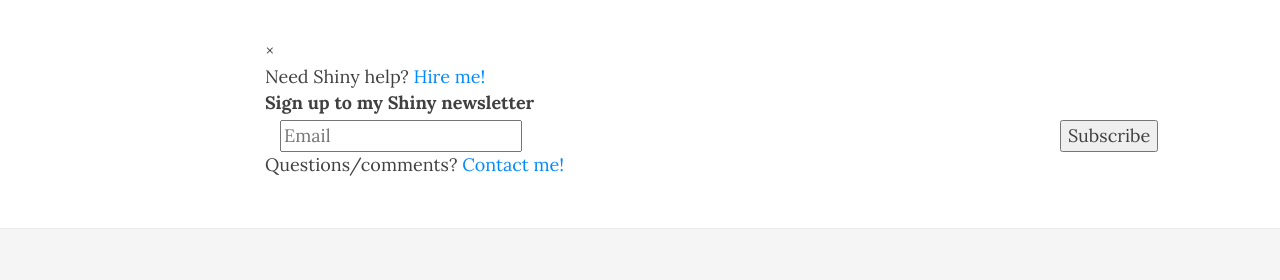
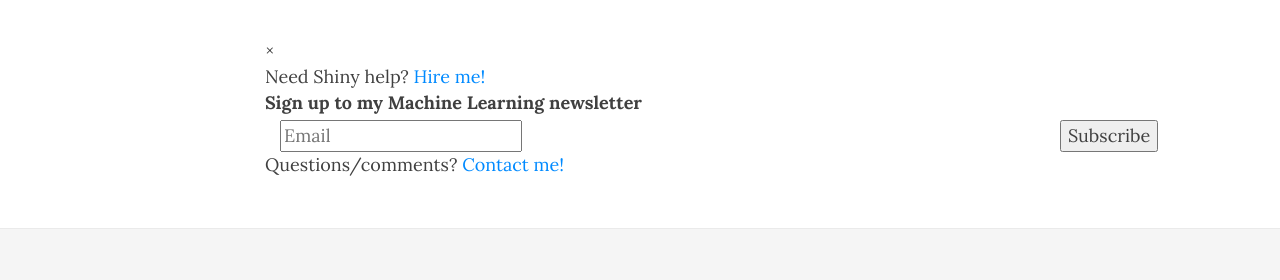
Before and after one commit to eekwedike/eekwedike.github.io, a Jekyll site: the page built from _posts/2020-04-25-stock-market-prediction.md, in a window 1280 px wide and 1060 px high. Shown: the part 598-878 px from the top of the window. Built offline with Jekyll 4.4.1, drawn with Linux system fonts in a browser that asks for light colours; nearby versions of some CDN libraries.

Commit message:
update post

```diff
--- a/_includes/scroll-box.html
+++ b/_includes/scroll-box.html
@@ -6,26 +6,26 @@
   </div>
   <div id="mailchimp-subscribe-section-scrollbox" class="mailchimp-subscribe-section">
     <div id="mc_embed_signup-scrollbox">
-      <form action="//deanattali.us14.list-manage.com/subscribe/post?u=a579a88c8f09f9b8502b9d0c3&amp;id=c180f5773c" method="post" id="mc-embedded-subscribe-form-scrollbox" name="mc-embedded-subscribe-form" class="validate" target="_blank" novalidate="">
+      <form action="https://github.us8.list-manage.com/subscribe/post?u=c27473d934abdfe8ee7bf3bd9&amp;id=2f660b97e3" method="post" id="mc-embedded-subscribe-form-scrollbox" name="mc-embedded-subscribe-form" class="validate" target="_blank" novalidate="">
         <div id="mc_embed_signup_scroll-scrollbox">
-  	      <label for="mce-EMAIL-scrollbox">Sign up to my Shiny newsletter</label>
+  	      <label for="mce-EMAIL-scrollbox">Sign up to my Machine Learning newsletter</label>
           <div class="container">
             <div class="row">
               <div class="col-sm-8 col-xs-12">
   	            <input type="email" value="" name="EMAIL" class="email" id="mce-EMAIL-scrollbox" placeholder="Email" required="">
               </div>
               <div class="col-sm-4 col-xs-12">
-                <input type="submit" value="Subscribe" name="subscribe" id="mc-embedded-subscribe-scrollbox" class="button" title="Sign up to my Shiny newsletter">
+                <input type="submit" value="Subscribe" name="subscribe" id="mc-embedded-subscribe-scrollbox" class="button" title="Sign up to my Machine Learning newsletter">
               </div>
             </div>
           </div>
-          <div style="position: absolute; left: -5000px;" aria-hidden="true"><input type="text" name="b_a579a88c8f09f9b8502b9d0c3_c180f5773c" tabindex="-1" value=""></div>
+          <div style="position: absolute; left: -5000px;" aria-hidden="true"><input type="text" name="b_c27473d934abdfe8ee7bf3bd9_2f660b97e3" tabindex="-1" value=""></div>
         </div>
       </form>
     </div>
   </div>
   <div id="scroll-box-contact">
     Questions/comments?
-    <a href="/contact">Contact me!</a>
+    <a href="/contactme">Contact me!</a>
   </div>
 </div>
--- a/_layouts/post.html
+++ b/_layouts/post.html
@@ -8,7 +8,6 @@ layout: base
 <div class="container">
   <div class="row">
     <div class="col-lg-8 col-lg-offset-2 col-md-10 col-md-offset-1">
-
 
       {% if page.gh-repo %}
         {% assign gh_split =  page.gh-repo | split:'/'  %}
```
